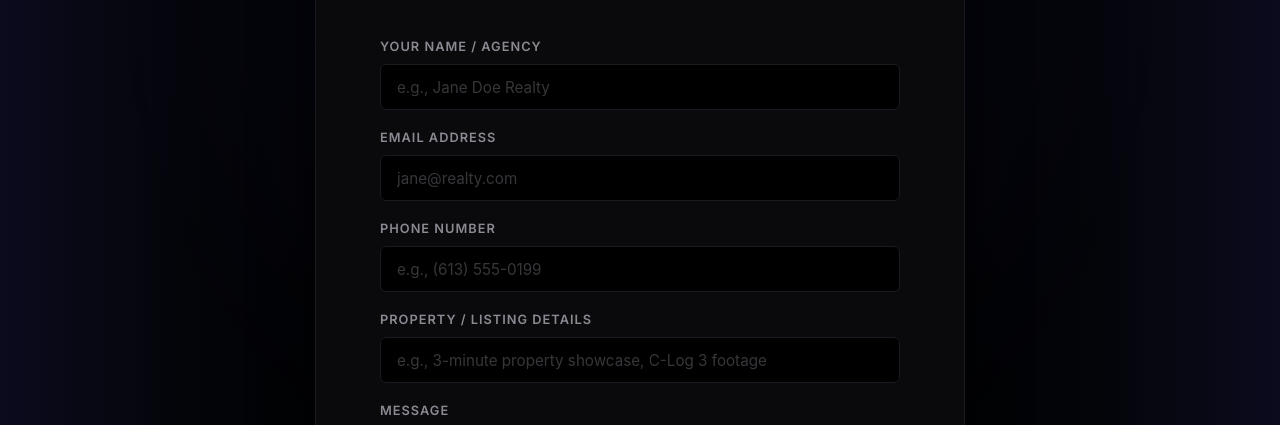
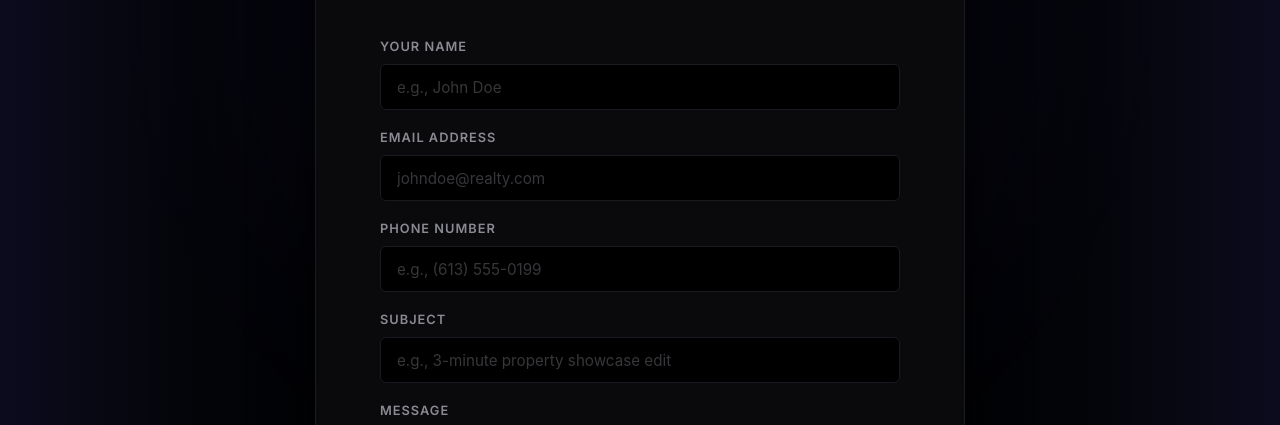
Before and after one commit to tigrzera/johnkehayas, a plain HTML site: page contact.html in a window 1280 px wide. Shown: the part 303-728 px from the top of the page. Drawn offline with Linux system fonts and the light colour scheme.

Commit message:
Update contact form labels and placeholders

```diff
--- a/contact.html
+++ b/contact.html
@@ -39,13 +39,13 @@
 
             <form action="https://formspree.io/f/xppzygrb" method="POST" class="contact-form">
                 <div class="form-group">
-                    <label for="name">Your Name / Agency</label>
-                    <input type="text" id="name" name="name" placeholder="e.g., Jane Doe Realty" required>
+                    <label for="name">Your Name</label>
+                    <input type="text" id="name" name="name" placeholder="e.g., John Doe" required>
                 </div>
 
                 <div class="form-group">
                     <label for="email">Email Address</label>
-                    <input type="email" id="email" name="email" placeholder="jane@realty.com" required>
+                    <input type="email" id="email" name="email" placeholder="johndoe@realty.com" required>
                 </div>
 
                 <div class="form-group">
@@ -54,13 +54,13 @@
                 </div>
 
                 <div class="form-group">
-                    <label for="details">Property / Listing Details</label>
-                    <input type="text" id="details" name="details" placeholder="e.g., 3-minute property showcase, C-Log 3 footage">
+                    <label for="details">Subject</label>
+                    <input type="text" id="details" name="details" placeholder="e.g., 3-minute property showcase edit">
                 </div>
 
                 <div class="form-group">
                     <label for="message">Message</label>
-                    <textarea id="message" name="message" rows="4" placeholder="Tell me about your timeline and requirements..." required></textarea>
+                    <textarea id="message" name="message" rows="4" placeholder="Tell me about your listing along with your timeline and requirements..." required></textarea>
                 </div>
 
                 <button type="submit" class="btn-solid" style="width: 100%; margin-top: 1rem; border-radius: 8px;">Send Inquiry</button>
```
